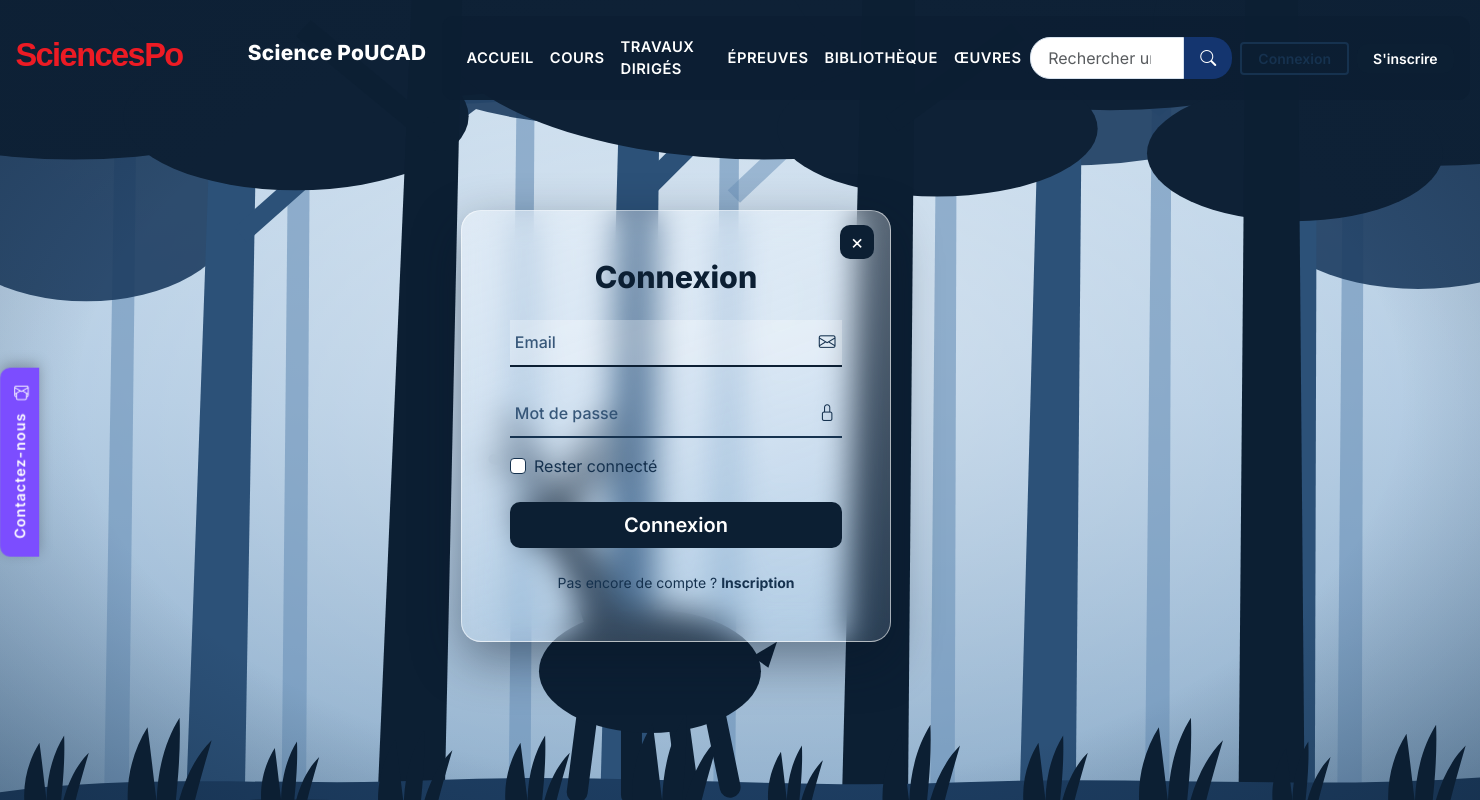
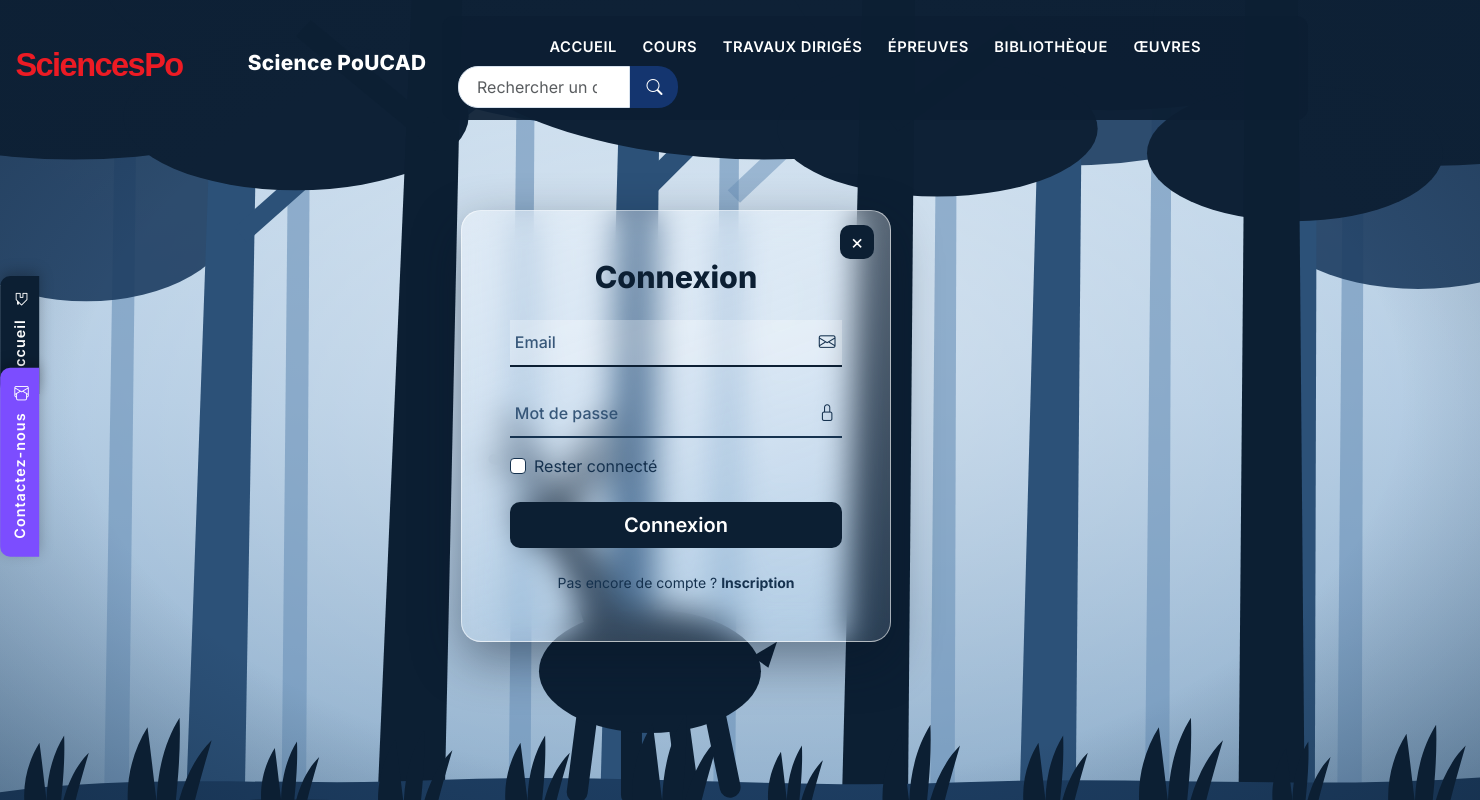
Before and after one commit to Ansu-blip/SCIPO_UCAD, a Flask app: page /connexion in a window 1480 px wide. Run offline with Flask 3, Linux system fonts and the light colour scheme.

Commit message:
Onglet latéral Accueil (flèche de retour style ESGE) + correction du débordement horizontal des pages connexion/inscription (navbar allégée sur les décors forêt, menu resserré, anti-cache v12)

```diff
--- a/scipo/static/css/style.css
+++ b/scipo/static/css/style.css
@@ -636,3 +636,34 @@ h1, h2, h3, .hero-titre, .titre-section, .marque {
   }
 }
 .navbar-scipo .navbar-collapse .nav-link.dropdown-toggle { color: var(--bleu-fonce); }
+/* ============================================================
+   Onglet latéral « Accueil » + correction du débordement
+   horizontal des pages connexion / inscription
+   ============================================================ */
+.onglet-accueil {
+  position: fixed; left: 0; top: calc(46% - 92px); z-index: 1040;
+  writing-mode: vertical-rl; transform: rotate(180deg);
+  background: #0c1f33; color: #fff; font-weight: 600; font-size: .9rem;
+  padding: 1rem .55rem; text-decoration: none;
+  border-radius: 0 10px 10px 0; box-shadow: 0 4px 14px rgba(0, 0, 0, .25);
+}
+.onglet-accueil:hover { background: #16324f; color: #fff; }
+.onglet-accueil .bi { margin-top: .6rem; }
+
+/* Sécurité anti-débordement horizontal */
+body { overflow-x: hidden; }
+.navbar-scipo .navbar-collapse { flex-wrap: wrap; }
+
+/* Écrans intermédiaires : on resserre le menu et le champ de recherche */
+@media (min-width: 992px) and (max-width: 1399px) {
+  .menu-principal .nav-link { padding-left: .55rem !important; padding-right: .6rem !important; font-size: .82rem; }
+  .navbar-scipo .ma-recherche { width: 150px !important; }
+  .navbar-scipo .ma-recherche .form-control { padding-left: .7rem; }
+}
+
+/* Pages connexion / inscription (décors « forêt ») : la navbar est flottante
+   sur le décor ; on retire recherche et boutons pour éliminer le débordement —
+   la carte propose déjà le lien vers l'autre page et l'onglet Accueil revient. */
+.page-foret .ma-recherche,
+.page-foret .navbar-scipo .navbar-nav:last-child { display: none; }
+.page-foret .menu-principal .nav-link { padding-left: .8rem; padding-right: .8rem; }
--- a/scipo/templates/base.html
+++ b/scipo/templates/base.html
@@ -10,7 +10,7 @@
   <link rel="preconnect" href="https://fonts.googleapis.com">
   <link rel="preconnect" href="https://fonts.gstatic.com" crossorigin>
   <link href="https://fonts.googleapis.com/css2?family=Inter:wght@400;500;600;700;800&display=swap" rel="stylesheet">
-  <link rel="stylesheet" href="{{ url_for('static', filename='css/style.css', v=11) }}">
+  <link rel="stylesheet" href="{{ url_for('static', filename='css/style.css', v=12) }}">
 </head>
 <body class="{% block classe_body %}{% endblock %}">
 
@@ -71,6 +71,12 @@
     </div>
   </div>
 </nav>
+
+<!-- Onglet vertical « Accueil » (flèche de retour, comme ESGE-SA) -->
+<a class="onglet-accueil" href="{{ url_for('main.index') }}">
+  <span class="texte-onglet">Accueil</span>
+  <i class="bi bi-house-door"></i>
+</a>
 
 <!-- Onglet vertical « Contactez-nous » (comme ESGE-SA) -->
 <a class="onglet-contact" href="mailto:scipo.ucad@gmail.com">
```
